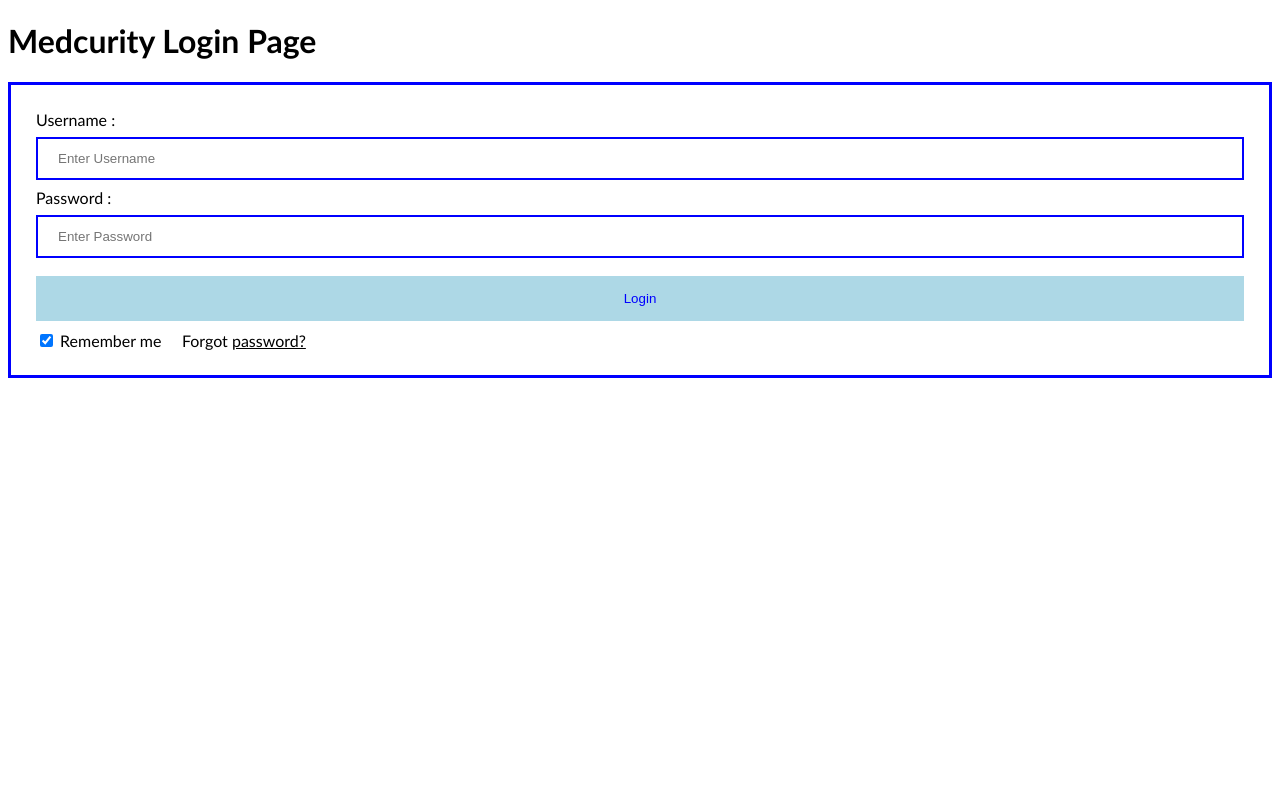
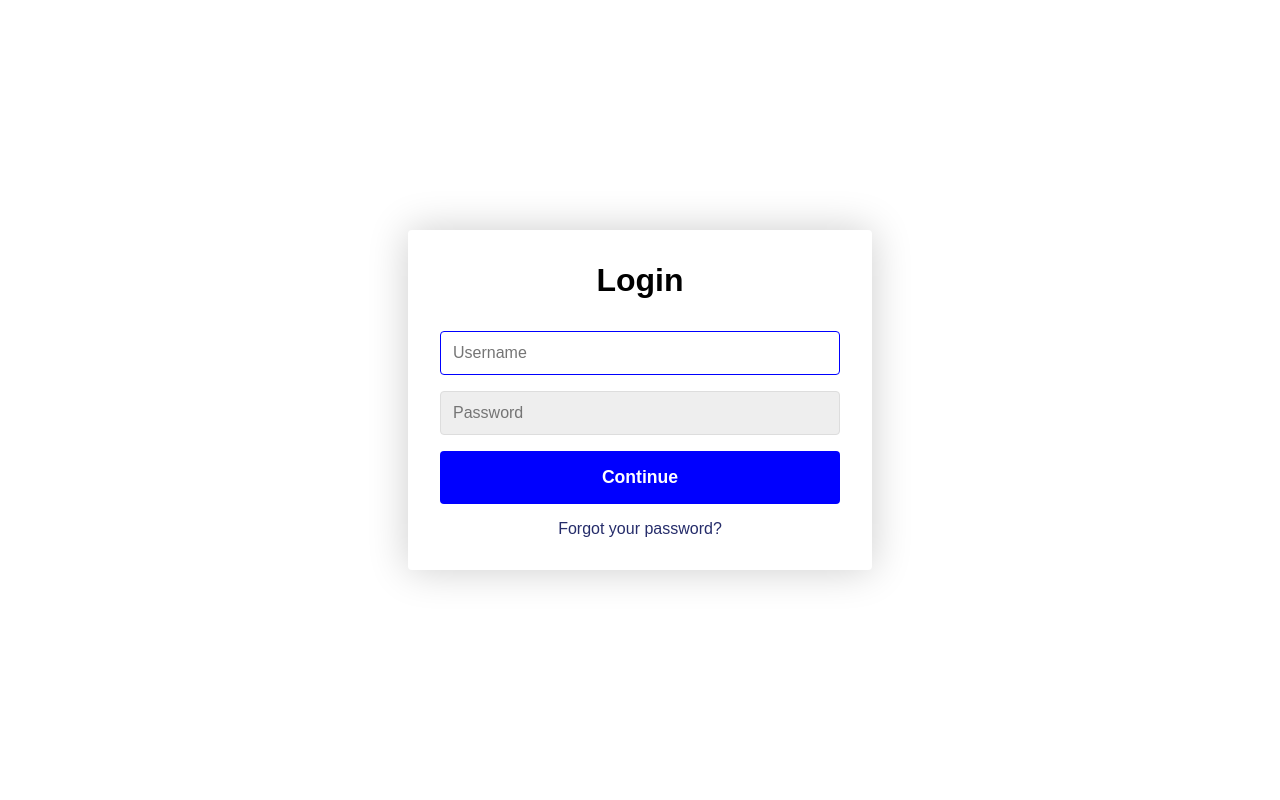
Before and after one commit to SD-2023-CS10/Project-Version-0, a PHP site: page /login.html in a window 1280 px wide. Run offline with PHP 8.4, Linux system fonts and the light colour scheme.

Commit message:
Updated UI, added login check, need to add DB API

```diff
--- a/UI/login.html
+++ b/UI/login.html
@@ -1,23 +1,29 @@
 <!DOCTYPE html>
-<html>
 <head>
-    <link href="styles.css" rel="stylesheet">
-    <meta name="viewport" content="width=device-width, initial-scale=1">
-    <title> Login Page </title>
+    <meta name="viewport" content="width=device-width, initial-scale=1.0">
+    <meta charset="utf-8">
+    <title>Login / Sign Up Form</title>
+    <!-- <link rel="shortcut icon" href="/assets/favicon.ico"> -->
+    <link rel="stylesheet" href="styles.css">
 </head>
 <body>
-    <h1> Medcurity Login Page </h1>
-    <form>
-        <div class="container">
-            <label>Username : </label>
-            <input type="text" placeholder="Enter Username" name="username" required>
-            <label>Password : </label>
-            <input type="password" placeholder="Enter Password" name="password" required>
-            <button type="submit">Login</button>
-            <input type="checkbox" checked="checked" class="checkbox"> Remember me &nbsp; &nbsp;
-            <!-- <button type="button" class="cancelbtn"> Cancel</button>    -->
-            Forgot <a href="#"> password? </a>
-        </div>
-    </form>
+    <div class="container">
+        <form class="form" id="login">
+            <h1 class="form__title">Login</h1>
+            <div class="form__message form__message--error"></div>
+            <div class="form__input-group">
+                <input type="text" class="form__input" autofocus placeholder="Username">
+                <div class="form__input-error-message"></div>
+            </div>
+            <div class="form__input-group">
+                <input type="password" class="form__input" autofocus placeholder="Password">
+                <div class="form__input-error-message"></div>
+            </div>
+            <button class="form__button" type="submit">Continue</button>
+            <p class="form__text">
+                <a href="#" class="form__link">Forgot your password?</a>
+            </p>
+        </form>
+    </div>
+    <script src="./src/main.js"></script>
 </body>
-</html>
--- a/UI/styles.css
+++ b/UI/styles.css
@@ -1,86 +1,131 @@
+body {
+  --color-primary: #0000FF;
+  --color-primary-dark: #53adcb;
+  --color-secondary: #252c6a;
+  --color-error: #cc3333;
+  --color-success: #4bb544;
+  --border-radius: 4px;
 
-  Body {
-    font-family: Calibri, Helvetica, sans-serif;
-    background-color: white;
-  }
-  button {
-    background-color: lightblue;
-    width: 100%;
-    color: blue;
-    padding: 15px;
-    margin: 10px 0px;
-    border: none;
-    cursor: pointer;
-  }
+  margin: 0;
+  height: 100vh;
+  display: flex;
+  align-items: center;
+  justify-content: center;
+  font-size: 18px;
+  /* Need to add logo for our background, right now it's super low quality if I add the screenshots*/
+  background: url();
+  background-size: cover;
+}
 
-  form {
-    border: 3px solid blue;
-  }
+.container {
+  width: 400px;
+  max-width: 400px;
+  margin: 1rem;
+  padding: 2rem;
+  box-shadow: 0 0 40px rgba(0, 0, 0, 0.2);
+  border-radius: var(--border-radius);
+  background: #ffffff;
+}
 
-  input[type=text], input[type=password] {
-    width: 100%;
-    margin: 8px 0;
-    padding: 12px 20px;
-    display: inline-block;
-    border: 2px solid blue;
-    box-sizing: border-box;
-  }
+.container,
+.form__input,
+.form__button {
+  font: 500 1rem 'Quicksand', sans-serif;
+}
 
-  button:hover {
-    opacity: 0.7;
-  }
+.form--hidden {
+  display: none;
+}
 
-  .cancelbtn {
-    width: auto;
-    padding: 10px 18px;
-    margin: 10px 5px;
-  }
+.form > *:first-child {
+  margin-top: 0;
+}
 
-  /* .checkbox {
-    padding-right: 20;
-  } */
+.form > *:last-child {
+  margin-bottom: 0;
+}
 
-  .container {
-    padding: 25px;
-    background-color: white;
-  }
+.form__title {
+  margin-bottom: 2rem;
+  text-align: center;
+}
 
-  a, li a {
-    color: #000000
-  }
+.form__message {
+  text-align: center;
+  margin-bottom: 1rem;
+}
 
-  #header h1.textlogo {
-    font-family: Roboto New, monospace;
-    font-size: 40px;
-    text-align: left;
-    content: "Network Inventory";
-  }
+.form__message--success {
+  color: var(--color-success);
+}
 
-  #nav ul {
-    display: flex;
-    list-style: none;
-    padding: 0;
-    gap: 10px;
-  }
+.form__message--error {
+  color: var(--color-error);
+}
 
-  #nav li {
-    flex-grow: 1;
-    text-align: center;
-  }
+.form__input-group {
+  margin-bottom: 1rem;
+}
 
-  #nav a {
-    background-color: rgb(109, 68, 212);
-    padding: 15px;
-    font-family: Verdana, sans-serif;
-    font-size: 14px;
-    font-variant: small-caps;
-    text-decoration: none;
-  }
+.form__input {
+  display: block;
+  width: 100%;
+  padding: 0.75rem;
+  box-sizing: border-box;
+  border-radius: var(--border-radius);
+  border: 1px solid #dddddd;
+  outline: none;
+  background: #eeeeee;
+  transition: background 0.2s, border-color 0.2s;
+}
 
-  #nav a:hover {
-    background-color: #47249f;
-    color: #FFFFFF;
-    padding: 10px;
-    text-decoration: overline;
-    font-weight: bold;
-  }
+.form__input:focus {
+  border-color: var(--color-primary);
+  background: #ffffff;
+}
+
+.form__input--error {
+  color: var(--color-error);
+  border-color: var(--color-error);
+}
+
+.form__input-error-message {
+  margin-top: 0.5rem;
+  font-size: 0.85rem;
+  color: red;
+}
+
+.form__button {
+  width: 100%;
+  padding: 1rem 2rem;
+  font-weight: bold;
+  font-size: 1.1rem;
+  color: #ffffff;
+  border: none;
+  border-radius: var(--border-radius);
+  outline: none;
+  cursor: pointer;
+  background: var(--color-primary);
+}
+
+.form__button:hover {
+  background: var(--color-primary-dark);
+}
+
+.form__button:active {
+  transform: scale(0.98);
+}
+
+.form__text {
+  text-align: center;
+}
+
+.form__link {
+  color: var(--color-secondary);
+  text-decoration: none;
+  cursor: pointer;
+}
+
+.form__link:hover {
+  text-decoration: underline;
+}
```
Also changed, not shown: UI/logincheck.js (added, +51 -0 lines), 1 other file.
